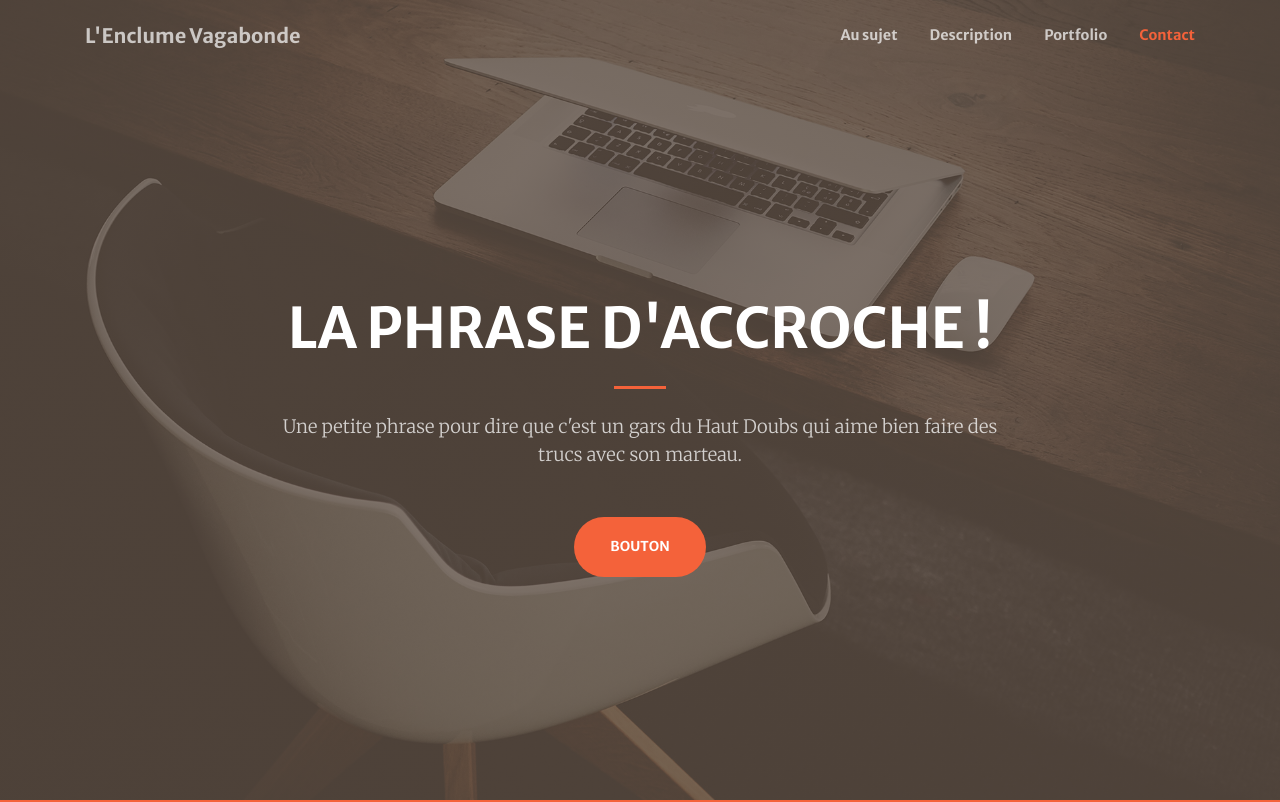
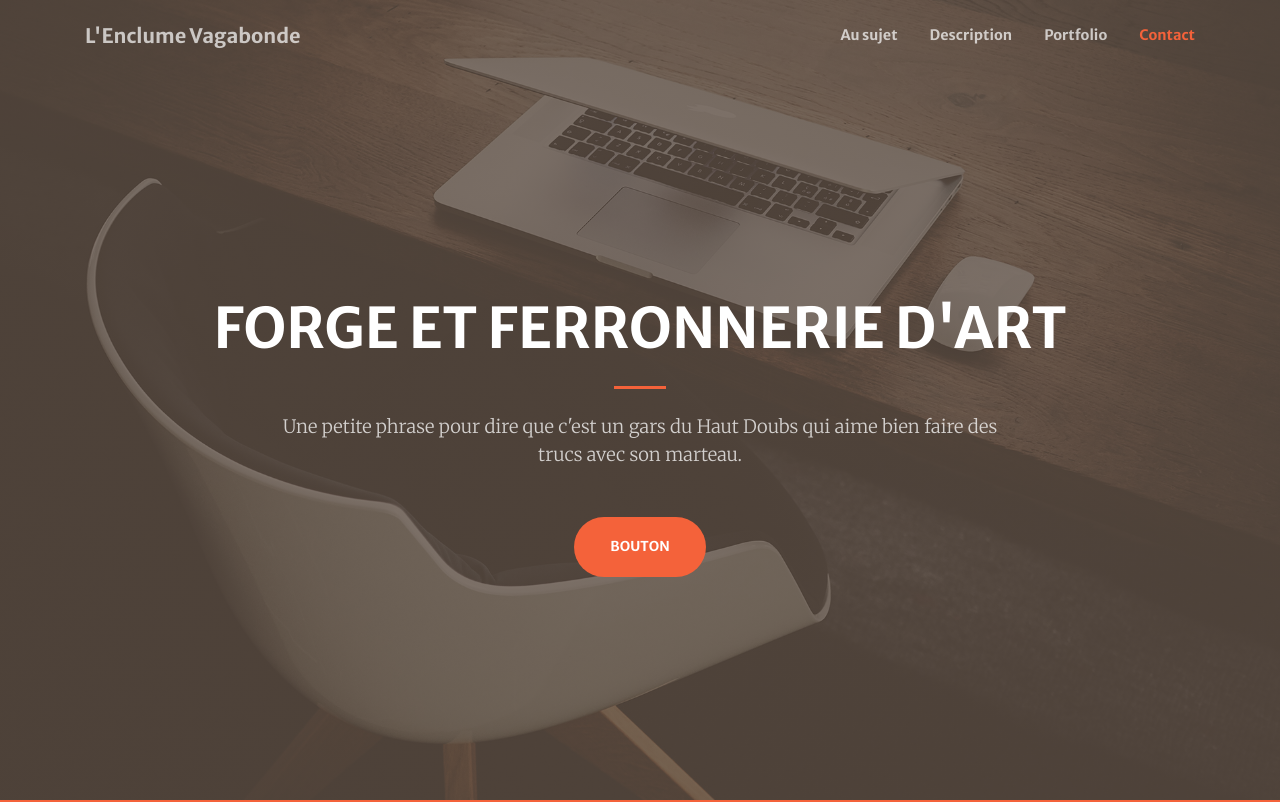
Before and after one commit to zimoun/siteweb, a plain HTML site: page index.html in a window 1280 px wide. Shown: the top 802 px of the page. Drawn offline with nearby package versions, Linux system fonts and the light colour scheme.

Commit message:
reword Forge...

```diff
--- a/index.html
+++ b/index.html
@@ -44,7 +44,7 @@
             <div class="container h-100">
                 <div class="row h-100 align-items-center justify-content-center text-center">
                     <div class="col-lg-10 align-self-end">
-                        <h1 class="text-uppercase text-white font-weight-bold">La Phrase d'accroche !</h1> <!--               TODO -->
+                        <h1 class="text-uppercase text-white font-weight-bold">Forge et Ferronnerie d'art</h1> <!--               TODO -->
                         <hr class="divider my-4" />
                     </div>
                     <div class="col-lg-8 align-self-baseline">
```
